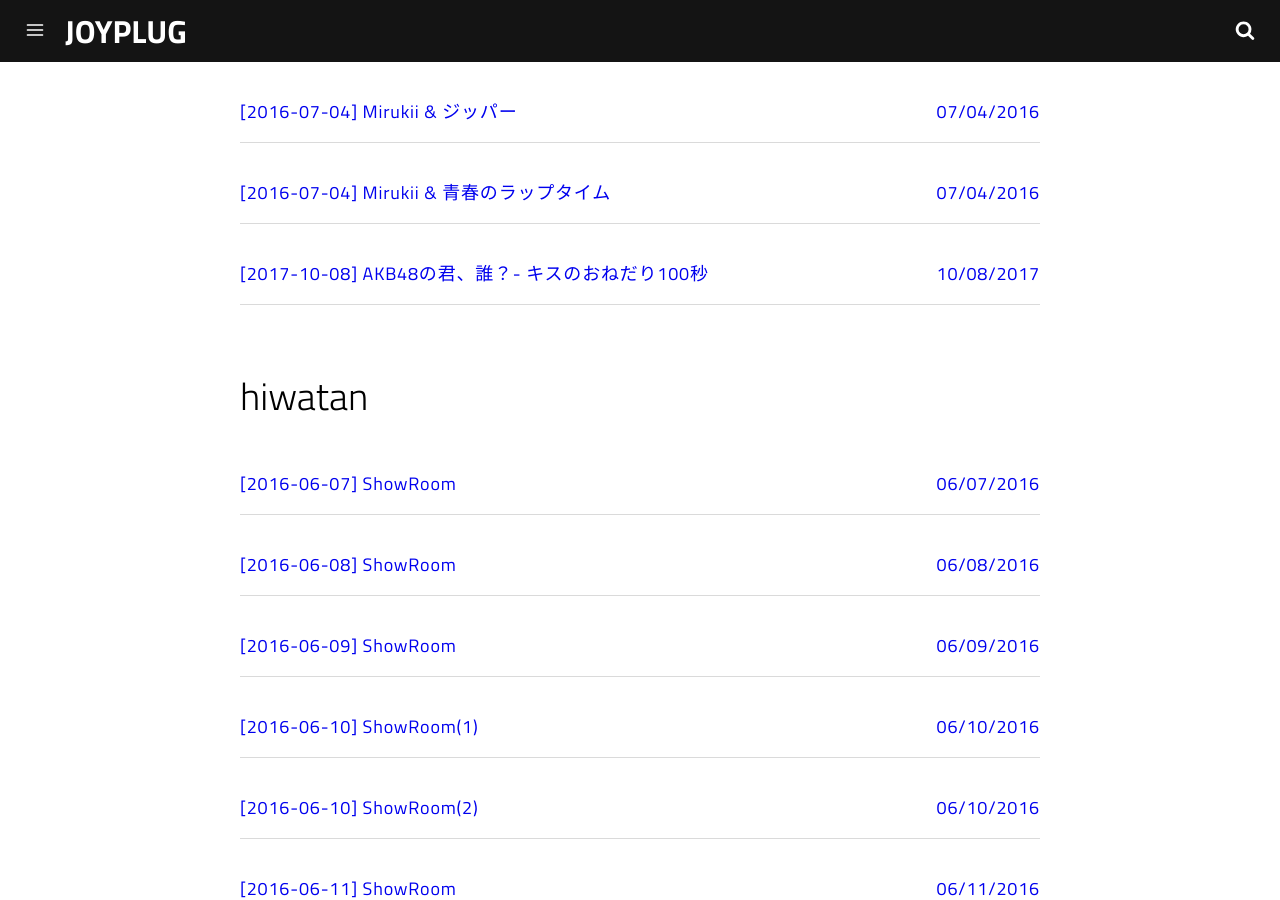
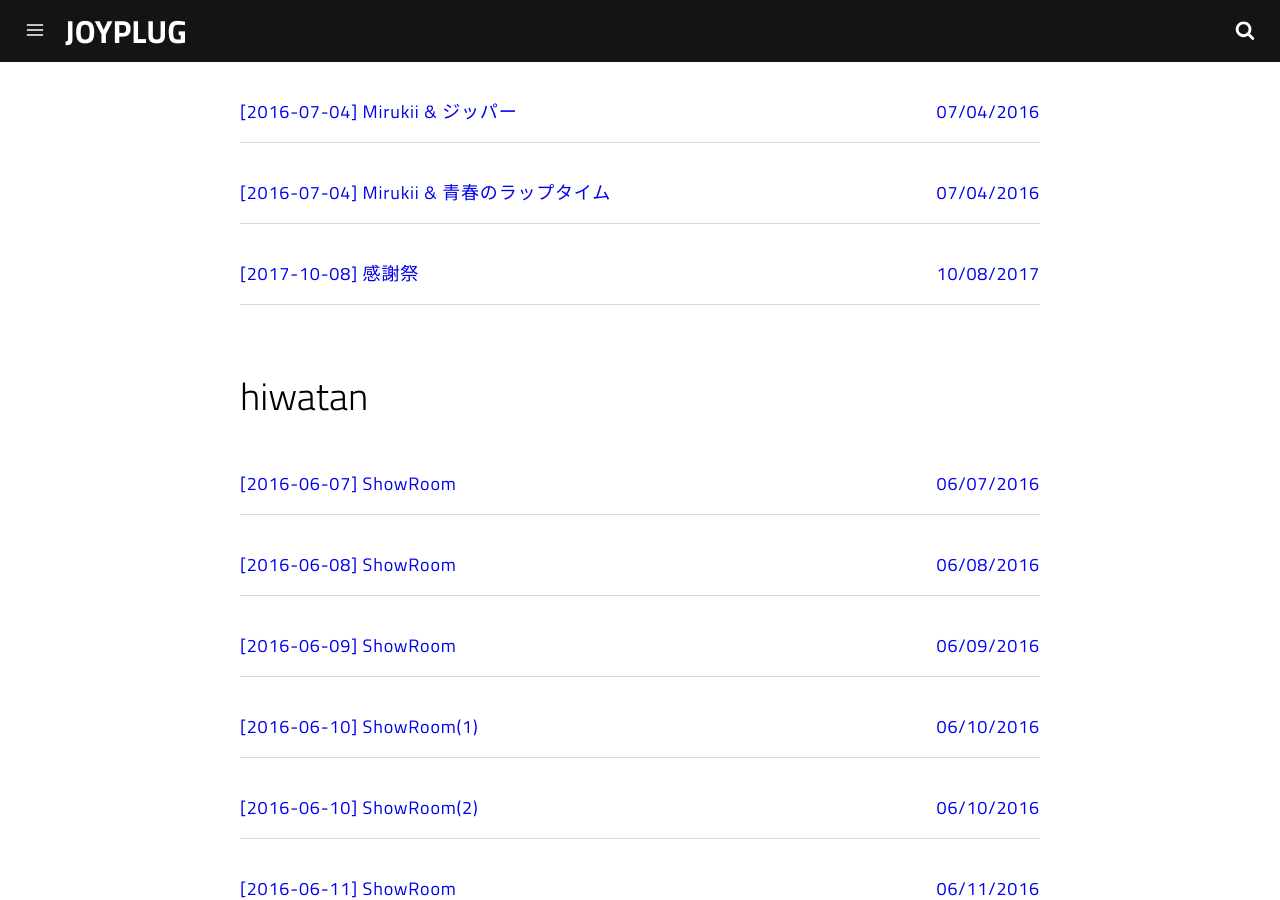
Before and after one commit to joyplug/hiwatanTV, a Jekyll site: the page built from tags.html, in a window 1280 px wide and 900 px high, scrolled down 1784 px. Built offline with Jekyll 4.4.1, drawn with Linux system fonts in a browser that asks for light colours; some of the changed text lies outside the part shown.

Commit message:
Fix Posts

```diff
--- a/_posts/2017-10-08-CONCERT_RANKIN.md
+++ b/_posts/2017-10-08-CONCERT_RANKIN.md
@@ -1,14 +1,14 @@
 ---
 layout: post
-title: "[2017-10-08] AKB48の君、誰？- キスのおねだり100秒"
-description: AKB48の君、誰？- キスのおねだり100秒
-image: 'https://pbs.twimg.com/ext_tw_video_thumb/916885048711720960/pu/img/8RqbWnM2dtpJdt-2.jpg'
+title: "[2017-10-08] 感謝祭"
+description: 感謝祭(권내콘)
+image: 'https://pbs.twimg.com/ext_tw_video_thumb/916885048711720960/pu/img/8RqbWnM2dtpJdt-2.jpg:small'
 category: 'concert'
 tags:
 - hiwatan
 - concert
-twitter_text: AKB48の君、誰？- キスのおねだり100秒
-introduction: AKB48の君、誰？- キスのおねだり100秒
+twitter_text: 感謝祭(권내콘)
+introduction: 感謝祭(권내콘)
 ---
 <figure class="video_container">
 <iframe src="https://www.dropbox.com/s/voydm1usavqasaz/916885212339908608.mp4" height="560" frameborder="0" webkitallowfullscreen mozallowfullscreen allowfullscreen></iframe>
```
